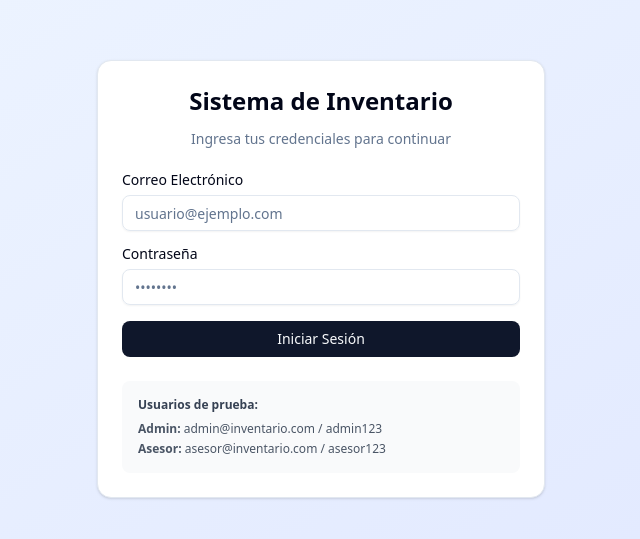
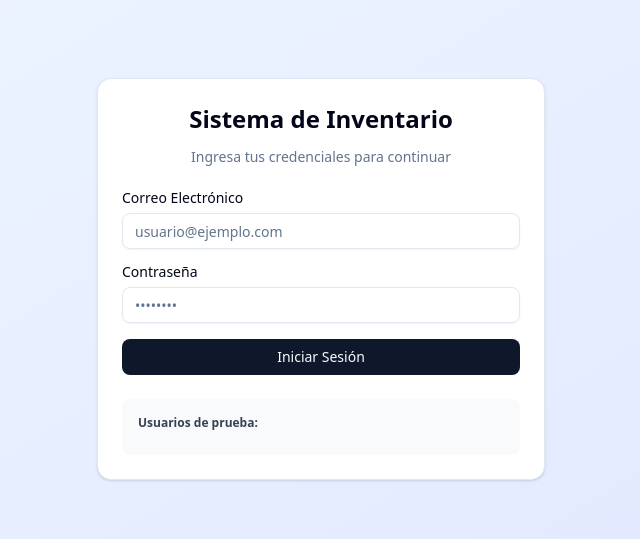
Before and after one commit to daniel34-p/Proyecto-Full, a Next.js app: page / in a window 1280 px wide. Shown: the part 121-660 px from the top of the page, without its empty margins (319-959 px from the left). Built offline with nearby package versions, Linux system fonts and the light colour scheme.

Commit message:
Elimiando cosas innecesarias en el login y en la vista del asesor

```diff
--- a/components/asesor-view.tsx
+++ b/components/asesor-view.tsx
@@ -106,8 +106,7 @@ export function AsesorView() {
           </CardHeader>
           <CardContent className="text-xs sm:text-sm text-gray-600 space-y-2">
             <p>• Completa todos los campos marcados con *</p>
-            <p>• El código debe ser único para cada producto</p>
-            <p>• El costo debe ingresarse en formato de código (solo letras)</p>
+            <p>• El costo debe ingresarse en formato de (solo letras)</p>
             <p>• Verifica los datos antes de guardar</p>
           </CardContent>
         </Card>
--- a/components/login-form.tsx
+++ b/components/login-form.tsx
@@ -87,8 +87,6 @@ export function LoginForm() {
               Usuarios de prueba:
             </p>
             <div className="space-y-1 text-xs text-gray-600">
-              <p><strong>Admin:</strong> admin@inventario.com / admin123</p>
-              <p><strong>Asesor:</strong> asesor@inventario.com / asesor123</p>
             </div>
           </div>
         </CardContent>
```
